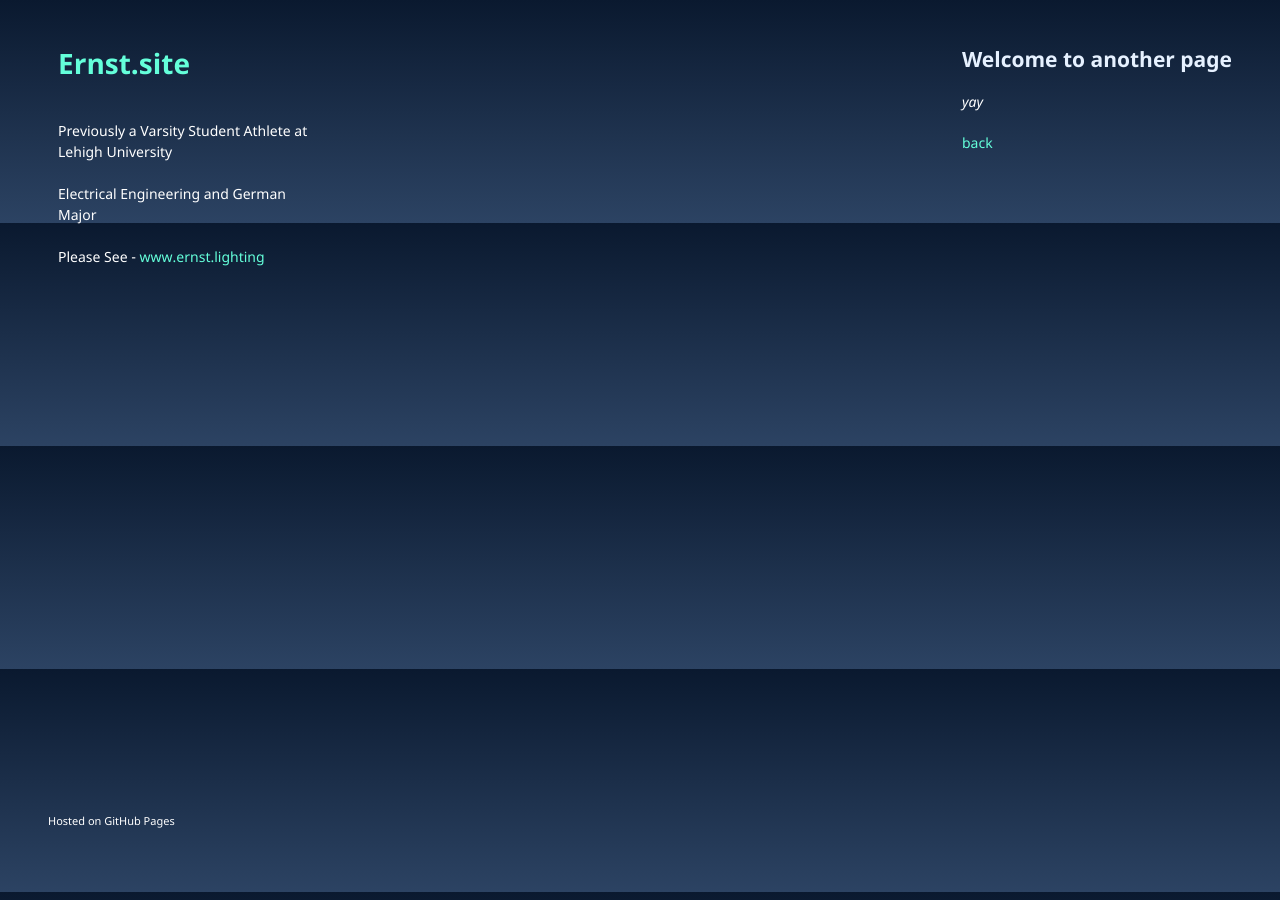
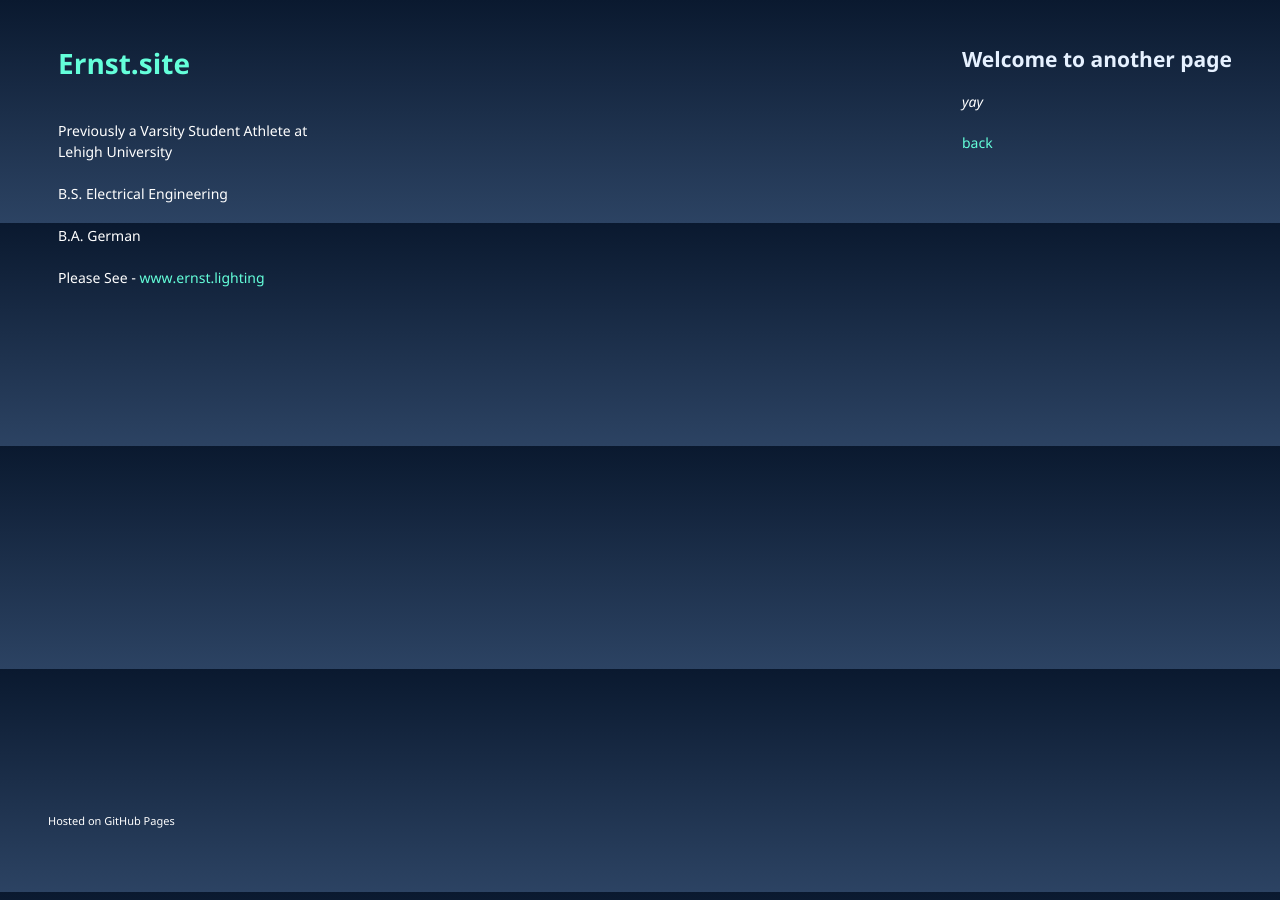
Before and after one commit to harryernst/harryernst.github.io, a Jekyll site: the page built from another-page.md, in a window 1280 px wide. Built offline with Jekyll 4.4.1, drawn with Linux system fonts in a browser that asks for light colours.

Commit message:
Update _config.yml

```diff
--- a/_config.yml
+++ b/_config.yml
@@ -1,6 +1,6 @@
 title: Ernst.site
 logo:
-description: <br>Previously a Varsity Student Athlete at Lehigh University <br><br> Electrical Engineering and German Major
+description: <br>Previously a Varsity Student Athlete at Lehigh University <br><br> B.S. Electrical Engineering <br><br> B.A. German
  <br><br> Please See - <a href="http://www.ernst.lighting">www.ernst.lighting</a>
 show_downloads: FALSE
 google_analytics:
```
